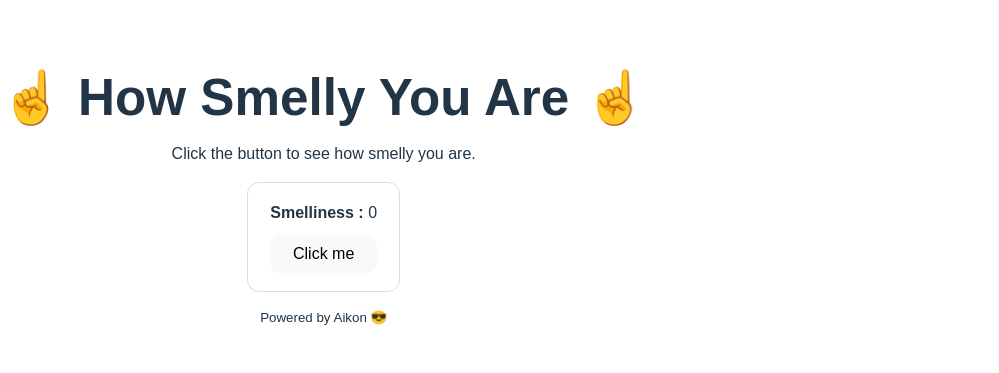
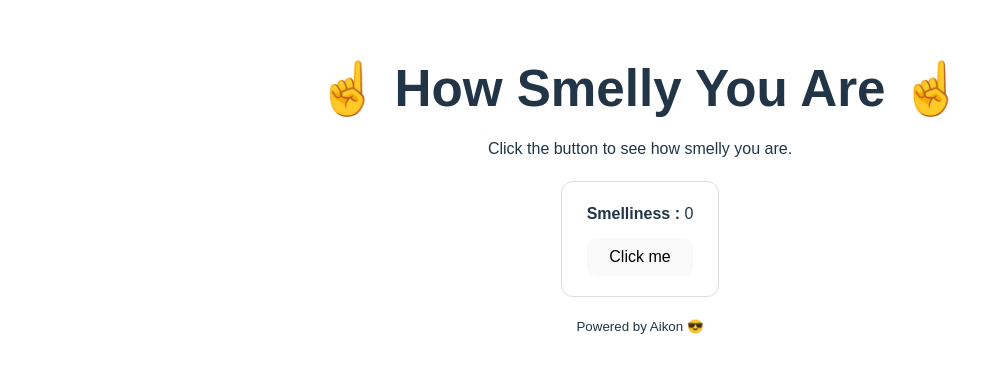
Before and after one commit to aihe55/vercel-react-test, a React (Vite) app: page / in a window 1280 px wide. Shown: the part 201-574 px from the top of the page, without its empty margins (0-999 px from the left). Built offline with nearby package versions, Linux system fonts and the light colour scheme.

Commit message:
Update entire css file

```diff
--- a/src/App.css
+++ b/src/App.css
@@ -1,35 +1,49 @@
+/* Full reset */
 * {
   margin: 0;
   padding: 0;
   box-sizing: border-box;
 }
 
-body {
+/* Make full height work */
+html, body, #root {
+  height: 100%;
+  width: 100%;
+}
+
+/* Kill Vite template defaults if any */
+#root {
+  max-width: none;
+  padding: 0;
   margin: 0;
 }
+
+/* Center everything */
 .container {
+  height: 100%;
   width: 100%;
-  min-height: 100vh;
   display: flex;
   flex-direction: column;
-  gap: 16px;
-  text-align: center;
   justify-content: center;
   align-items: center;
+  gap: 20px;
+  text-align: center;
   font-family: Arial, sans-serif;
 }
 
+/* Card styling */
 .card {
-  padding: 18px 22px;
+  padding: 20px 25px;
   border: 1px solid #ddd;
   border-radius: 12px;
   display: grid;
-  gap: 10px;
+  gap: 12px;
 }
 
+/* Button styling */
 button {
-  padding: 10px 14px;
-  border: 0;
+  padding: 10px 16px;
+  border: none;
   border-radius: 10px;
   cursor: pointer;
 }
```
